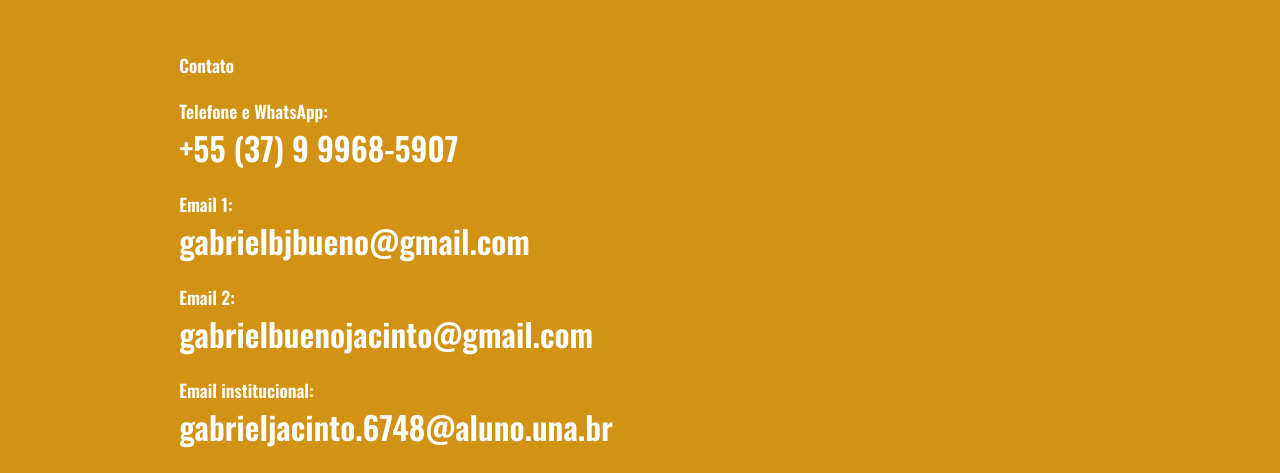
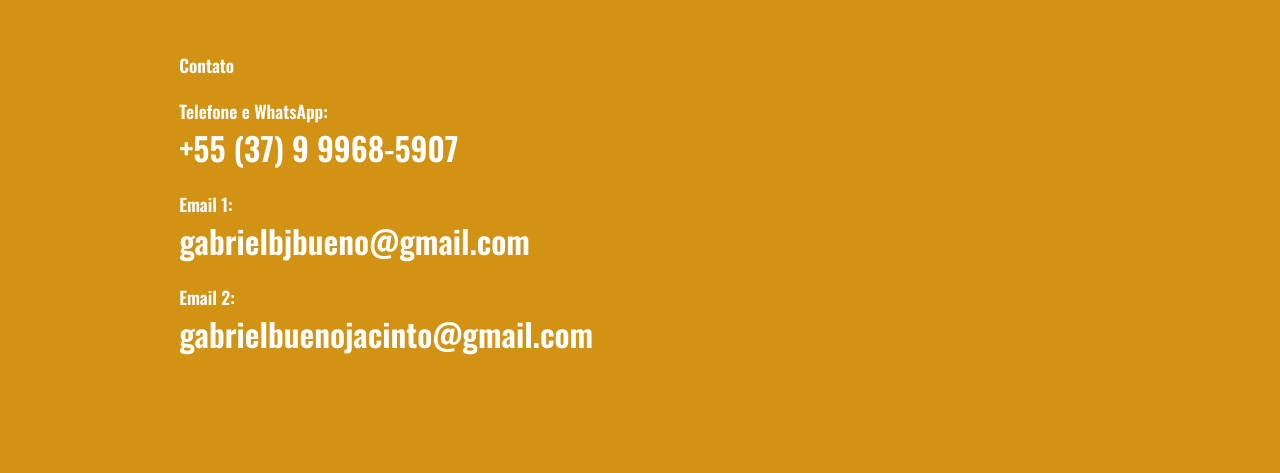
Before and after one commit to AlgolGB/Meu-Portifolio, a plain HTML site: page contato.html in a window 1280 px wide. Shown: the part 110-583 px from the top of the page. Drawn offline with nearby package versions, Linux system fonts and the light colour scheme.

Commit message:
Update contato.html

```diff
--- a/contato.html
+++ b/contato.html
@@ -30,8 +30,6 @@
                         <dd class="info__textosobre__mim__lista">gabrielbjbueno@gmail.com</dd>
                     <dt class="info__textosobre__mim__subtitulo">Email 2:</dt>
                         <dd class="info__textosobre__mim__lista">gabrielbuenojacinto@gmail.com</dd>
-                    <dt class="info__textosobre__mim__subtitulo">Email institucional:</dt>
-                        <dd class="info__textosobre__mim__lista">gabrieljacinto.6748@aluno.una.br</dd>
                 </dl>
             </section>
         </main>
```
